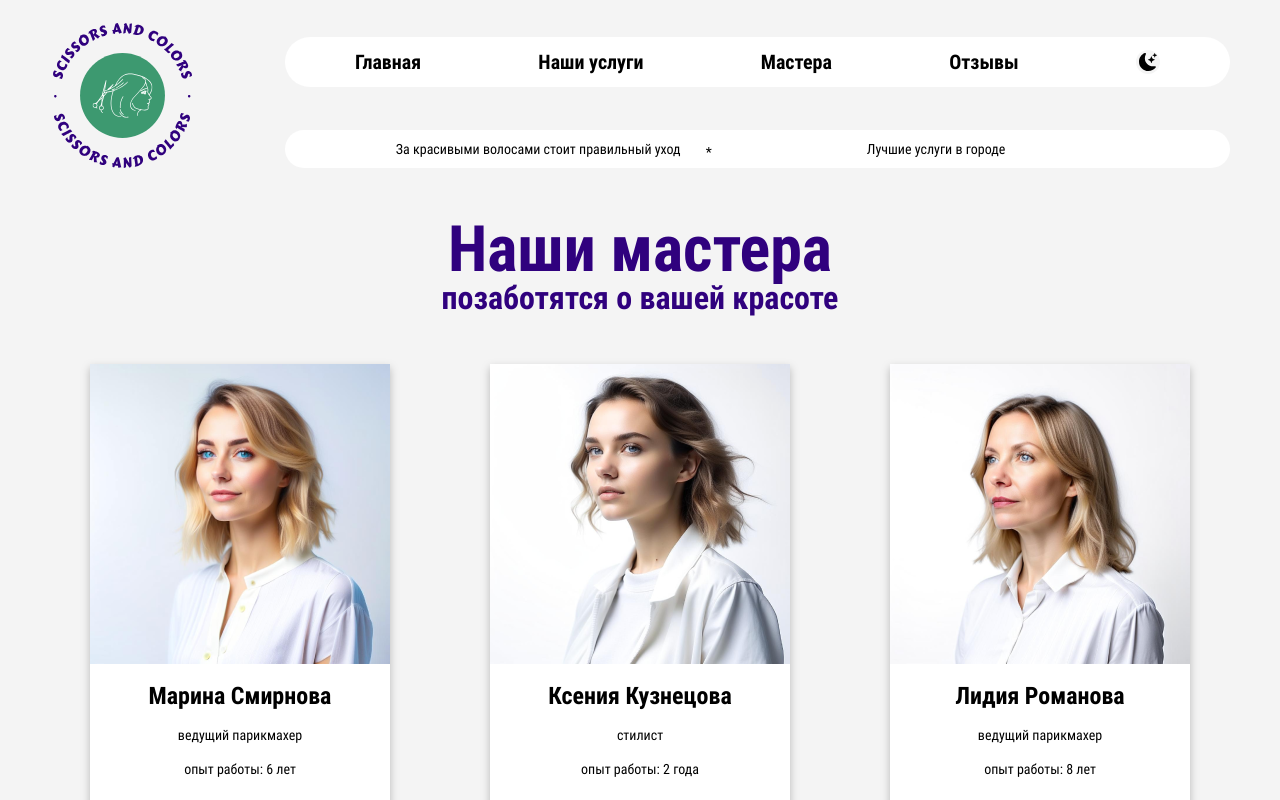
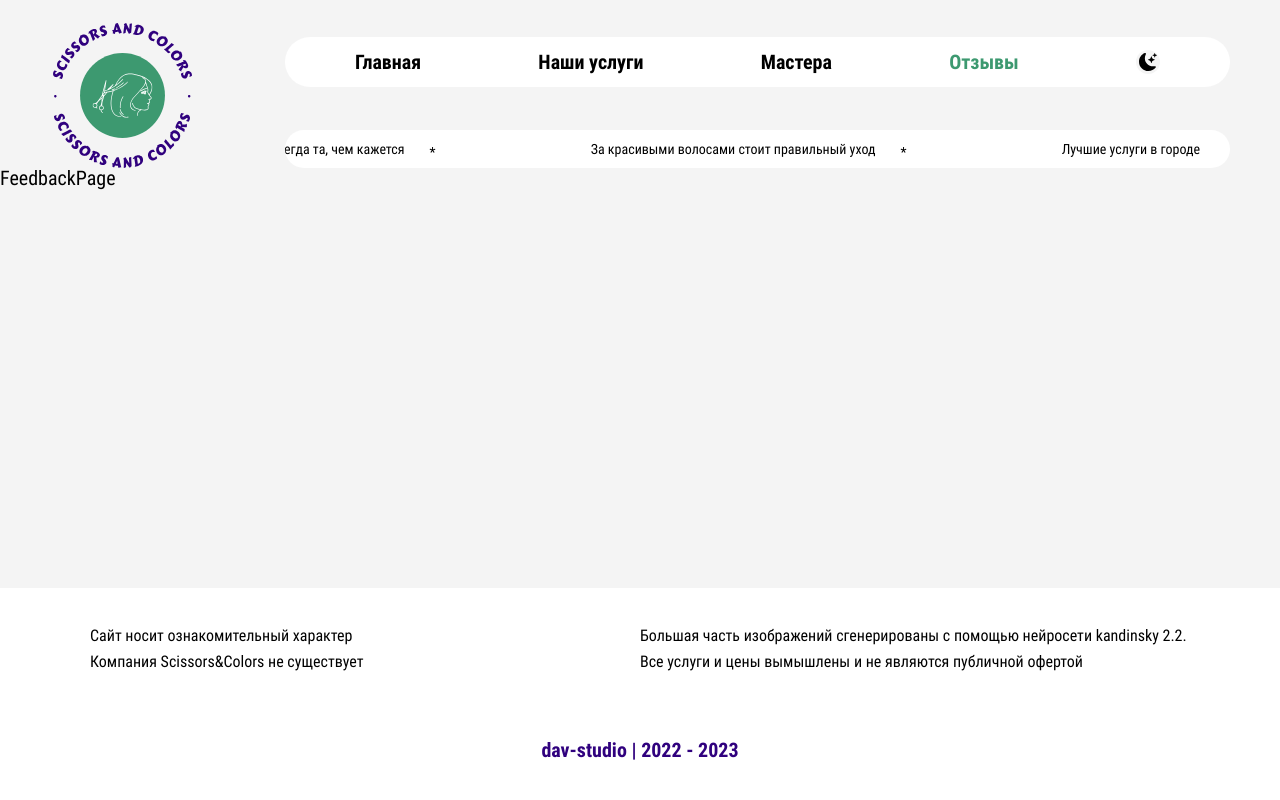
Before and after one commit to AntonDzyubenkoGit/Scissors-Colors, a React (Vite) app: page /feedback in a window 1280 px wide. Shown: the top 800 px of the page. Built offline with nearby package versions, Linux system fonts and the light colour scheme.

Commit message:
Добавлена навигация по страницам Router-dom, сохранение цветовой темы в LocalStorage

```diff
--- a/package.json
+++ b/package.json
@@ -12,7 +12,8 @@
   },
   "dependencies": {
     "react": "^18.2.0",
-    "react-dom": "^18.2.0"
+    "react-dom": "^18.2.0",
+    "react-router-dom": "^6.16.0"
   },
   "devDependencies": {
     "@types/react": "^18.2.15",
--- a/src/App.jsx
+++ b/src/App.jsx
@@ -1,4 +1,5 @@
-import { Fragment, useState } from 'react';
+import { useEffect, useState } from 'react';
+import { BrowserRouter, Navigate, Route, Routes } from 'react-router-dom';
 
 import './App.css';
 
@@ -6,27 +7,50 @@ import Header from './components/Header/Header';
 import Footer from './components/Footer/Footer';
 import MainPage from './pages/MainPage';
 import StaffPage from './pages/StaffPage';
+import ServicesPage from './pages/ServicesPage';
+import FeedbackPage from './pages/FeedbackPage';
+import HaircutPage from './pages/HaircutPage';
 
 function App() {
   const [isDarkMode, setIsDarkMode] = useState(true);
 
+  useEffect(() => {
+    const checkMode = localStorage.getItem('scissor_mode');
+
+    if (checkMode === 'true') {
+      setIsDarkMode(false);
+      document.body.classList = 'dark';
+    } else {
+      setIsDarkMode(true);
+      document.body.classList = '';
+    }
+  }, []);
+
   function toggleDarkMode() {
-    setIsDarkMode(!isDarkMode);
-
     if (isDarkMode) {
       document.body.classList = 'dark';
+      localStorage.setItem('scissor_mode', JSON.stringify(isDarkMode));
     } else {
       document.body.classList = '';
+      localStorage.setItem('scissor_mode', JSON.stringify(isDarkMode));
     }
+
+    setIsDarkMode(!isDarkMode);
   }
 
   return (
-    <Fragment>
+    <BrowserRouter>
       <Header isDarkMode={isDarkMode} toggleDarkMode={toggleDarkMode} />
-      {/* <MainPage isDarkMode={isDarkMode} /> */}
-      <StaffPage isDarkMode={isDarkMode} />
+      <Routes>
+        <Route path="/" element={<MainPage isDarkMode={isDarkMode} />} />
+        <Route path="/staff" element={<StaffPage isDarkMode={isDarkMode} />} />
+        <Route path="/services" element={<ServicesPage isDarkMode={isDarkMode} />} />
+        <Route path="/feedback" element={<FeedbackPage isDarkMode={isDarkMode} />} />
+        <Route path="/haircut/:id" element={<HaircutPage isDarkMode={isDarkMode} />} />
+        <Route path="*" element={<Navigate replace to="/" />} />
+      </Routes>
       <Footer isDarkMode={isDarkMode} />
-    </Fragment>
+    </BrowserRouter>
   );
 }
 
--- a/src/components/Header/Header.jsx
+++ b/src/components/Header/Header.jsx
@@ -1,28 +1,46 @@
 import React, { useState } from 'react';
 import styles from './Header.module.css';
 import { logo_light, logo_dark, moon, sun } from '../../assets';
+import { Link, NavLink } from 'react-router-dom';
 
 const Header = ({ isDarkMode, toggleDarkMode }) => {
   return (
     <header className={`${styles.header} container`}>
-      <a className={styles.header__logo} href="./">
+      <Link className={styles.header__logo} to="/">
         <img src={isDarkMode ? logo_light : logo_dark} alt="logo" />
-      </a>
+      </Link>
       <nav className={styles.header__menu}>
         <ul
           className={isDarkMode ? styles.header__links : `${styles.header__links} ${styles.dark}`}
         >
           <li className={styles.header__link}>
-            <a href="#">Главная</a>
+            <NavLink to="/" className={({ isActive }) => (isActive ? styles.link__active : '')}>
+              Главная
+            </NavLink>
           </li>
           <li className={styles.header__link}>
-            <a href="#">Наши услуги</a>
+            <NavLink
+              to="/services"
+              className={({ isActive }) => (isActive ? styles.link__active : '')}
+            >
+              Наши услуги
+            </NavLink>
           </li>
           <li className={styles.header__link}>
-            <a href="#">Мастера</a>
+            <NavLink
+              to="/staff"
+              className={({ isActive }) => (isActive ? styles.link__active : '')}
+            >
+              Мастера
+            </NavLink>
           </li>
           <li className={styles.header__link}>
-            <a href="#">отзывы</a>
+            <NavLink
+              to="/feedback"
+              className={({ isActive }) => (isActive ? styles.link__active : '')}
+            >
+              отзывы
+            </NavLink>
           </li>
           <li className={styles.header__switch}>
             <button
--- a/src/components/Header/Header.module.css
+++ b/src/components/Header/Header.module.css
@@ -126,6 +126,10 @@
   }
 }
 
+.link__active {
+  color: #3d9970;
+}
+
 @media (max-width: 1340px) {
   .header__links {
     column-gap: 50px;
--- /dev/null
+++ b/src/pages/FeedbackPage.jsx
@@ -0,0 +1,7 @@
+import React from 'react';
+
+const FeedbackPage = () => {
+  return <main>FeedbackPage</main>;
+};
+
+export default FeedbackPage;
--- /dev/null
+++ b/src/pages/HaircutPage.jsx
@@ -0,0 +1,7 @@
+import React from 'react';
+
+const HaircutPage = () => {
+  return <main>HaircutPage</main>;
+};
+
+export default HaircutPage;
--- /dev/null
+++ b/src/pages/ServicesPage.jsx
@@ -0,0 +1,7 @@
+import React from 'react';
+
+const ServicesPage = () => {
+  return <main>ServicesPage</main>;
+};
+
+export default ServicesPage;
```
Also changed, not shown: 1 other file (tests, documents, lock files or other folders).
